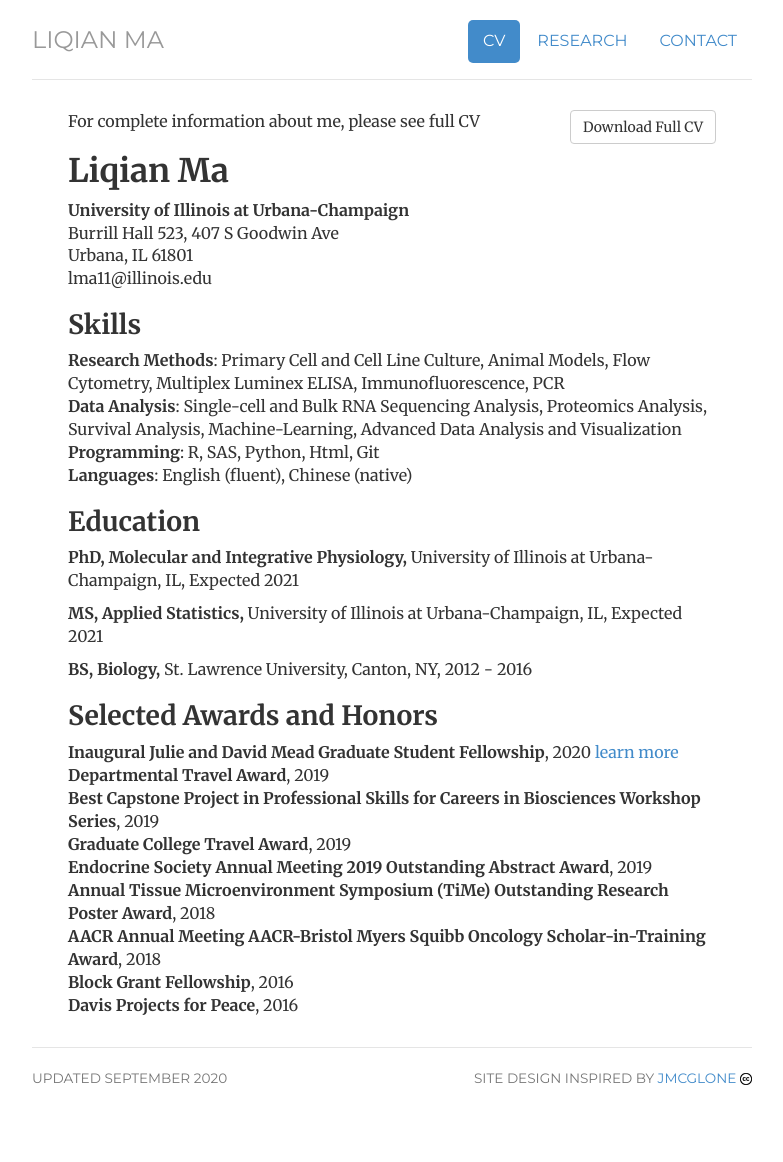
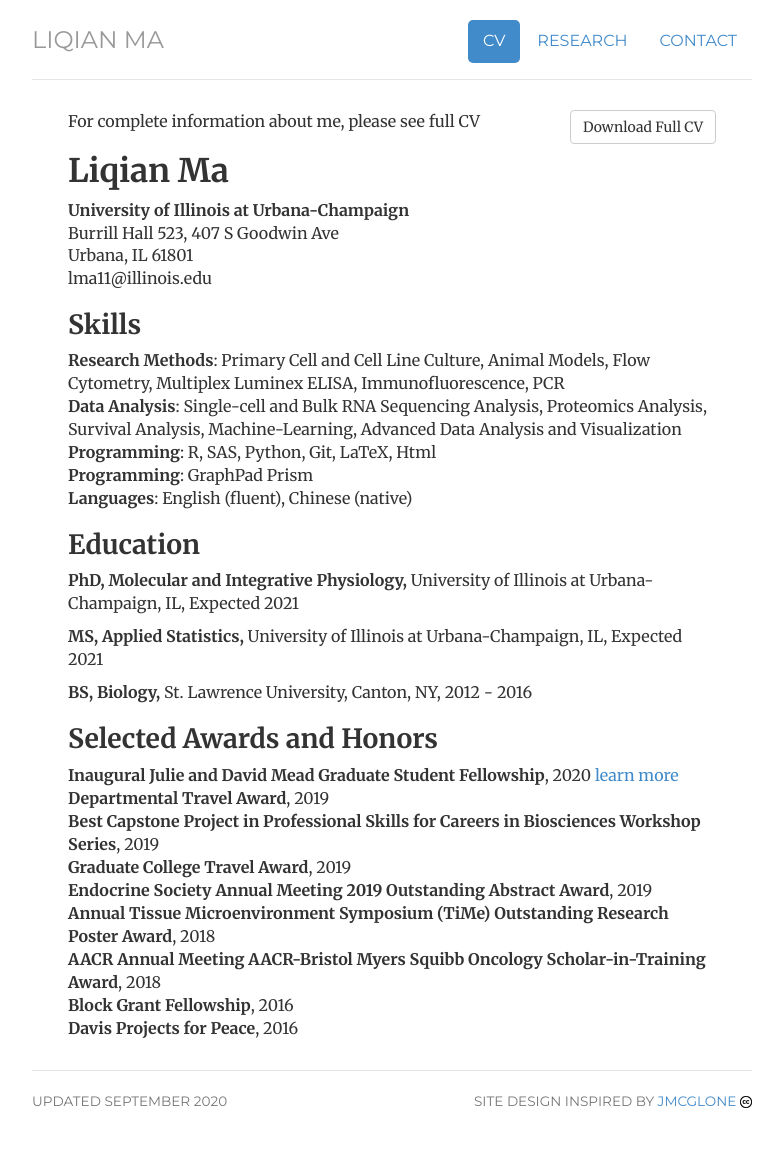
Before and after one commit to liqian-ma/liqian-ma.github.io, a Jekyll site: the page built from cv/index.html, in a window 1280 px wide. Shown: the whole page, without its empty margins (248-1031 px from the left). Built offline with Jekyll 4.4.1, drawn with Linux system fonts in a browser that asks for light colours; before the commit the page ends 1139 px from its top, so only the background shows below that.

Commit message:
Update index.html

```diff
--- a/cv/index.html
+++ b/cv/index.html
@@ -35,7 +35,8 @@ keywords: genomics, cancer, research, immunology, University of Illinois, UIUC
 
 				<strong>Research Methods</strong>: Primary Cell and Cell Line Culture, Animal Models, Flow Cytometry, Multiplex Luminex ELISA, Immunofluorescence, PCR<br>
 				<strong>Data Analysis</strong>: Single-cell and Bulk RNA Sequencing Analysis, Proteomics Analysis, Survival Analysis, Machine-Learning, Advanced Data Analysis and Visualization<br>
-				<strong>Programming</strong>: R, SAS, Python, Html, Git<br>
+				<strong>Programming</strong>: R, SAS, Python, Git, LaTeX, Html<br>
+				<strong>Programming</strong>: GraphPad Prism<br>
 				<strong>Languages</strong>: English (fluent), Chinese (native)<br>
 
 				</skills>
```
